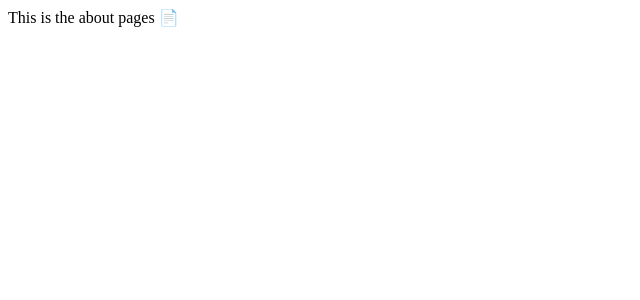
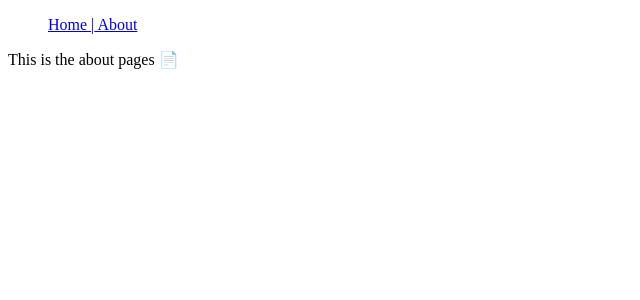
Before and after one commit to Elchicogamer117/AvoStore, a Next.js app: page /about in a window 1280 px wide. Shown: the top 300 px of the page, without its empty margins (0-640 px from the left). Built offline with nearby package versions, Linux system fonts and the light colour scheme.

Commit message:
Linking pages (spa) 📎

```diff
--- /dev/null
+++ b/components/Navbar/Nabvar.js
@@ -0,0 +1,21 @@
+import Link from 'next/link'
+import React from 'react'
+
+const Nabvar = () => {
+  return (
+    <div>
+      <nav>
+        <ul>
+          <Link href='/'>
+            <a>Home |</a>
+          </Link>
+          <Link href='/about'>
+            <a> About</a>
+          </Link>
+        </ul>
+      </nav>
+    </div>
+  )
+}
+
+export default Nabvar
--- a/pages/about.js
+++ b/pages/about.js
@@ -1,7 +1,14 @@
 import React from 'react'
+import Nabvar from '../components/Navbar/Nabvar'
 
 const About = () => {
-  return  <div> This is the about pages 📄</div>
+  return (
+  <div>
+    <Nabvar />
+    <p> This is the about pages 📄</p>
+
+  </div>
+  )
 }
 
 export default About
--- a/pages/index.js
+++ b/pages/index.js
@@ -1,8 +1,10 @@
 import React from 'react'
+import Nabvar from '../components/Navbar/Nabvar'
 
 const Home = () => {
   return (
     <div>
+      <Nabvar />
       <h1> Hi explorer 🖖 </h1>
       <h2> How are you?</h2>
     </div>
--- a/pages/product/[productID].js
+++ b/pages/product/[productID].js
@@ -3,7 +3,6 @@ import React from 'react'
 
 const ProductItem = () => {
   const {query: { productID } } = useRouter()
-  // return  <div>  This is a product page: {router.query.id} 🥑 </div> //*? without destructuring
   return  <div>  This is a product page: {productID} 🥑 </div>
 }
 
```
